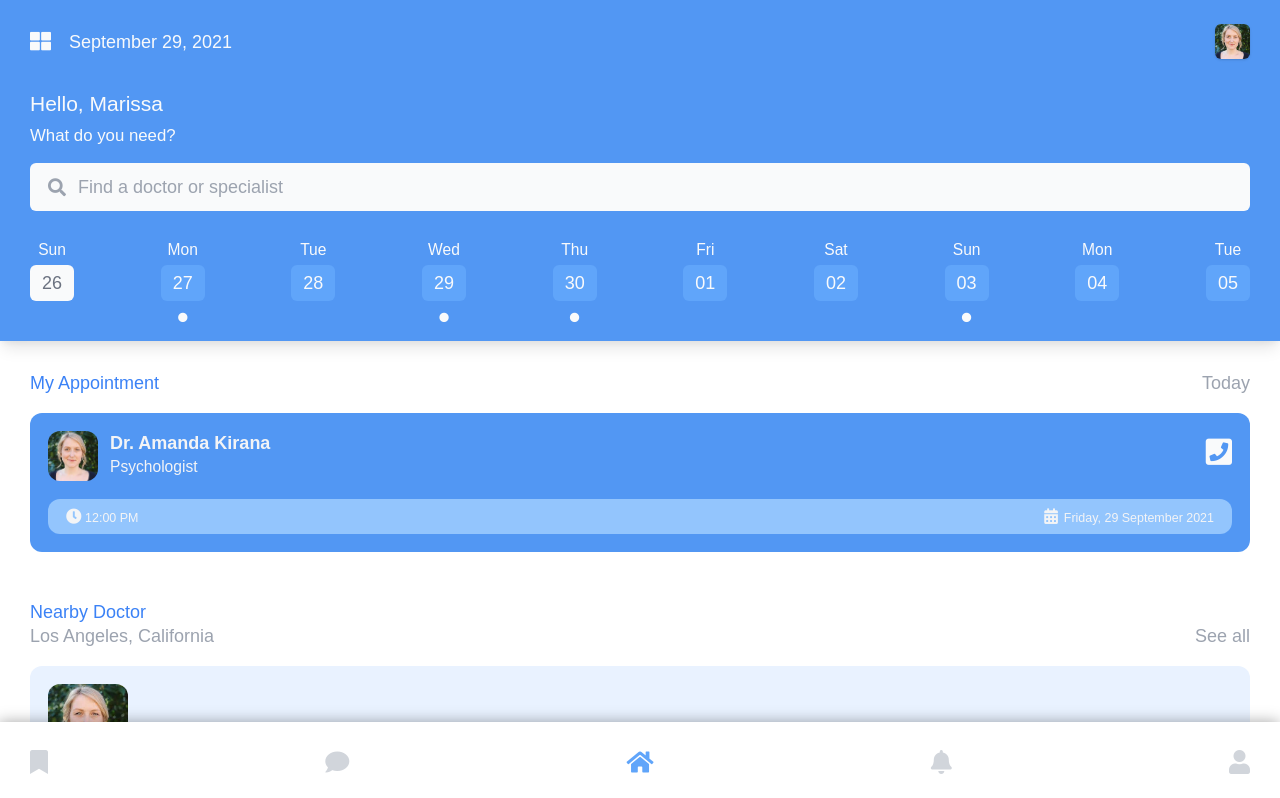
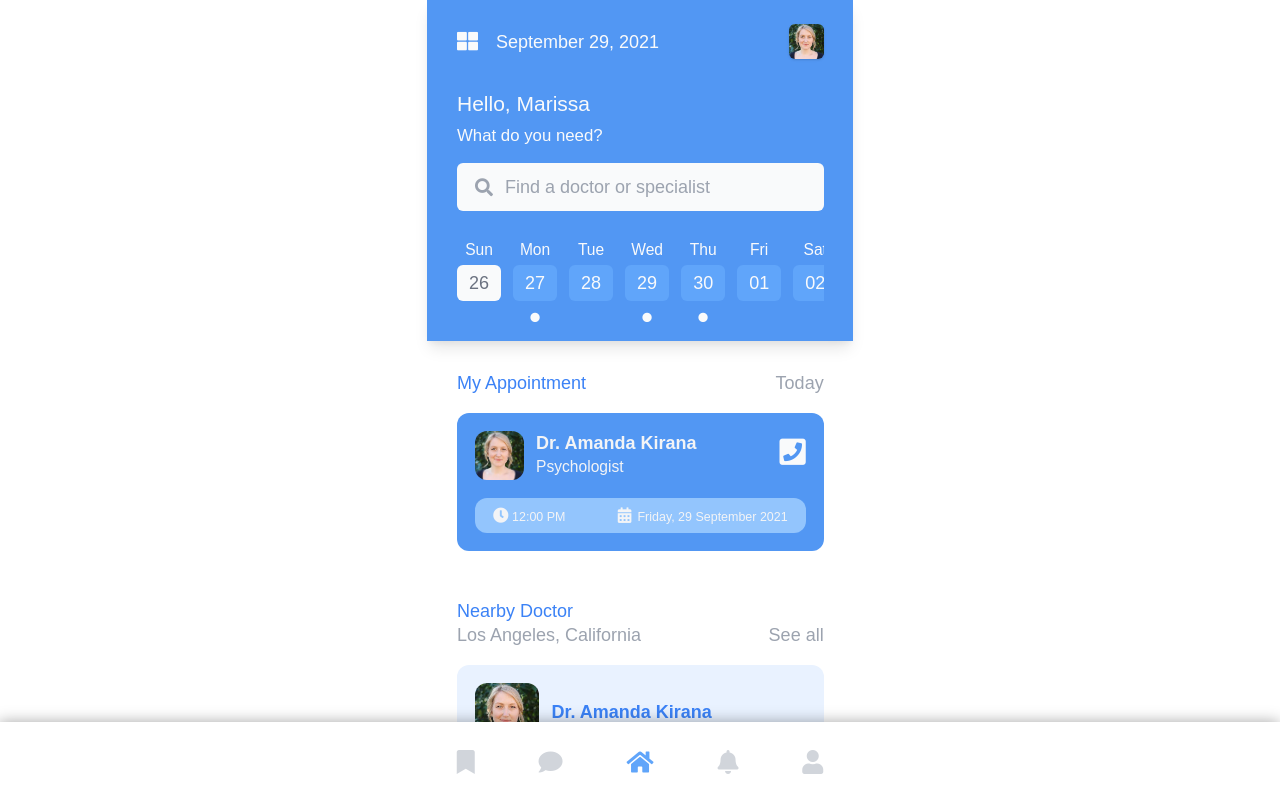
Before and after one commit to or-abdillh/doctalk, a Vue app: page / in a window 1280 px wide. Shown: the top 798 px of the page. Built offline with nearby package versions, Linux system fonts and the light colour scheme.

Commit message:
Create responsive layout

```diff
--- a/index.html
+++ b/index.html
@@ -10,7 +10,7 @@
     <title>Doctalk - Online Medical App</title>
   </head>
   <body>
-    <div id="app"></div>
+    <div class="lg:w-4/12 mx-auto" id="app"></div>
     <script type="module" src="/src/main.js"></script>
   </body>
 </html>
--- a/src/components/Navbar.vue
+++ b/src/components/Navbar.vue
@@ -1,6 +1,6 @@
 <template>
    <nav class="fixed bottom-0 left-0 right-0 bg-white">
-      <section class="w-full px-5 py-3 flex justify-between ">
+      <section class="w-full lg:w-4/12 lg:mx-auto px-5 py-3 flex justify-between ">
          <template v-for="(menu, index) in menus" :key="index">
             <span @click="activeMenu = menu.name" class="duration-300 text-xl" :class="activeMenu === menu.name ? 'text-blue-400' : 'text-gray-300'">
                <i :class="menu.icon"></i>
```
